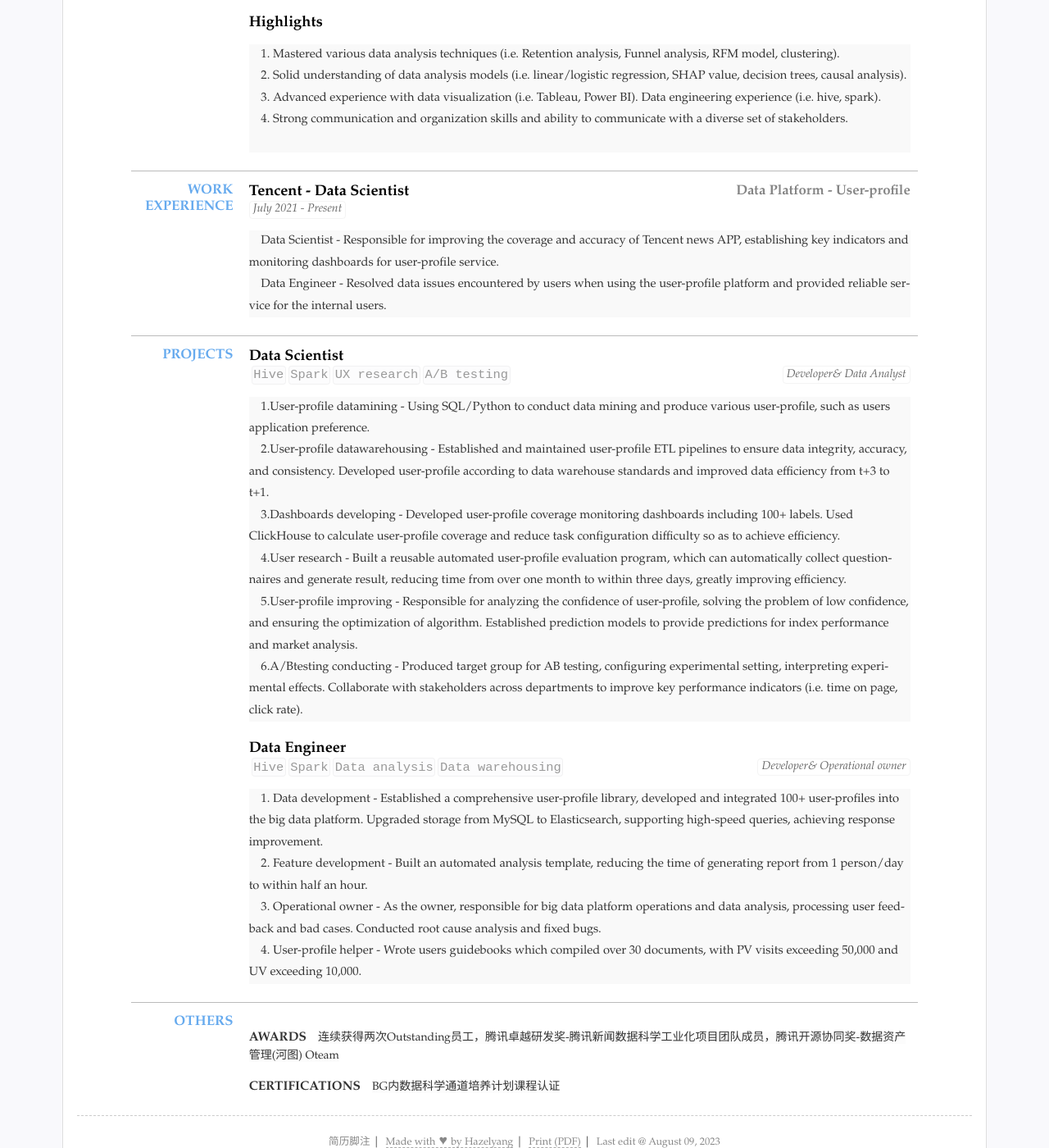
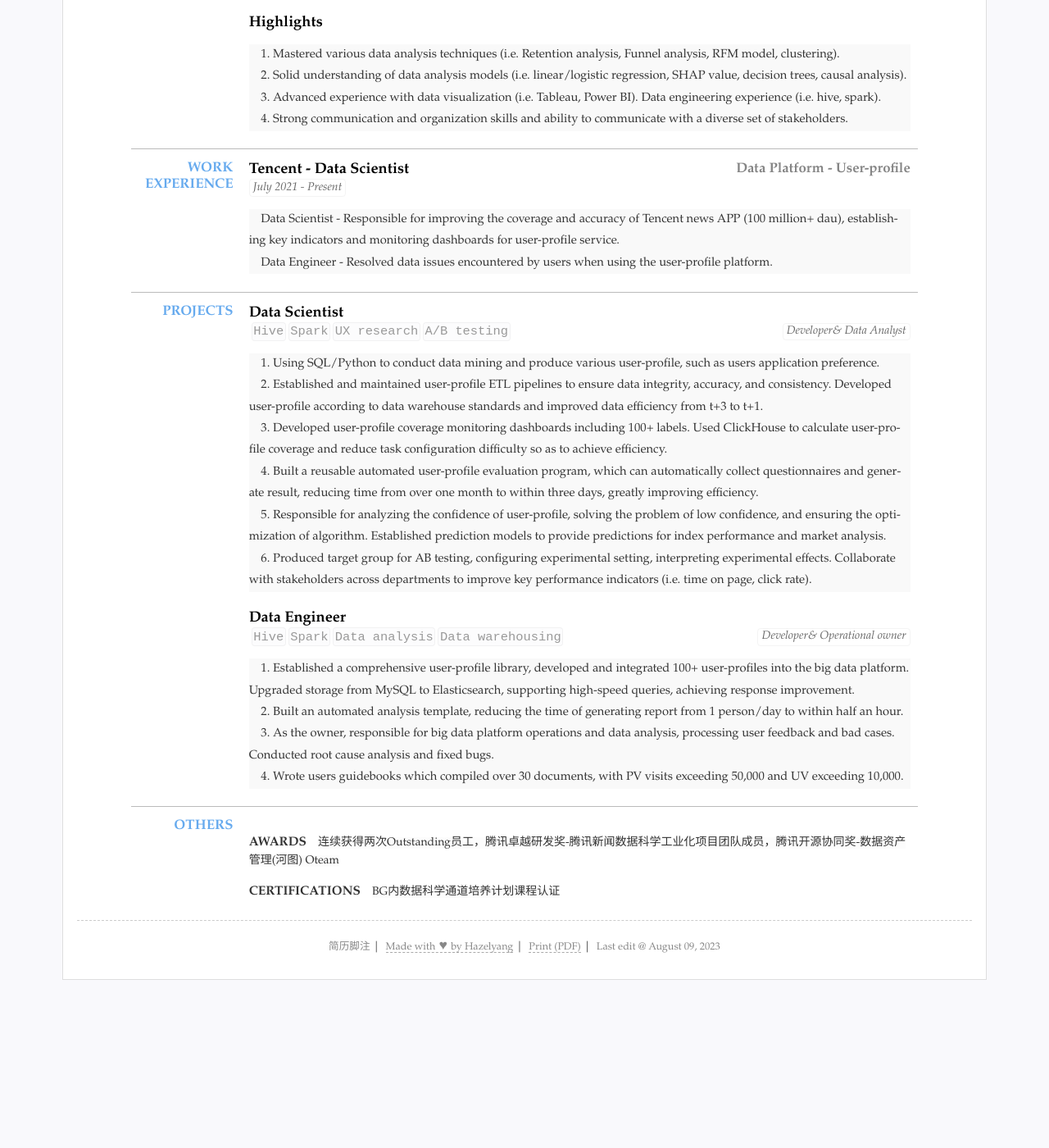
Before and after one commit to hazelyang518/eng_cv, a Jekyll site: the page built from index.html, in a window 1280 px wide and 1400 px high, scrolled down 509 px. Shown: the whole window at 82% size. Built offline with Jekyll 4.4.1, drawn with Linux system fonts in a browser that asks for light colours; after the commit the page ends 1721 px from its top, so only the background shows below that.

Commit message:
Update resume.yml

```diff
--- a/_data/resume.yml
+++ b/_data/resume.yml
@@ -72,7 +72,7 @@ main: #简历主要内容，
     detail: &nbsp 1. Mastered various data analysis techniques (i.e. Retention analysis, Funnel analysis, RFM model, clustering). <br>  &nbsp &nbsp
              2. Solid understanding of data analysis models (i.e. linear/logistic regression, SHAP value, decision trees, causal analysis). <br>  &nbsp &nbsp
              3. Advanced experience with data visualization (i.e. Tableau, Power BI). Data engineering experience (i.e. hive, spark).   <br>  &nbsp &nbsp
-             4. Strong communication and organization skills and ability to communicate with a diverse set of stakeholders. <br>  &nbsp &nbsp
+             4. Strong communication and organization skills and ability to communicate with a diverse set of stakeholders.
 
              # 1. Proven experience as a Data Analyst, improving products and extracting insights from user-profile. <br>  &nbsp &nbsp
 
@@ -90,8 +90,8 @@ main: #简历主要内容，
     # - 画像提升
     # - 实验配置
     # summary: 职务或者工作总结(自动折叠)
-    detail: Data Scientist - Responsible for improving the coverage and accuracy of Tencent news APP, establishing key indicators and monitoring dashboards for user-profile service. <br>  &nbsp &nbsp
-            Data Engineer -  Resolved data issues encountered by users when using the user-profile platform and provided reliable service for the internal users.
+    detail: Data Scientist - Responsible for improving the coverage and accuracy of Tencent news APP (100 million+ dau), establishing key indicators and monitoring dashboards for user-profile service. <br>  &nbsp &nbsp
+            Data Engineer -  Resolved data issues encountered by users when using the user-profile platform.
     open: open
     #可以设置open默认展开
 
@@ -142,12 +142,12 @@ main: #简历主要内容，
     #         5.画像提升：负责新闻业务兴趣画像置信度指标测算，对置信度低的画像进行原因挖掘，推动画像算法策略调优；结合已有数据积累建立预估模型，为游戏数据表现以及市场分析提供结果预测  <br>  &nbsp &nbsp
     #         6.实验配置：产出微信腾讯新闻插件实验人群，配置实验人群包，跟进回收并分析人群实验效果；沉默用户拉起实验中底层页人均消费时长显著正向，策略已推全
 
-    detail: 1.User-profile datamining -  Using SQL/Python to conduct data mining and produce various user-profile, such as users application preference. <br>  &nbsp &nbsp
-            2.User-profile datawarehousing - Established and maintained user-profile ETL pipelines to ensure data integrity, accuracy, and consistency. Developed user-profile according to data warehouse standards and improved data efficiency from t+3 to t+1.<br>  &nbsp &nbsp
-            3.Dashboards developing - Developed user-profile coverage monitoring dashboards including 100+ labels. Used ClickHouse to calculate user-profile coverage and reduce task configuration difficulty so as to achieve efficiency.<br>  &nbsp &nbsp
-            4.User research - Built a reusable automated user-profile evaluation program, which can automatically collect questionnaires and generate result, reducing time from over one month to within three days, greatly improving efficiency.<br>  &nbsp &nbsp
-            5.User-profile improving - Responsible for analyzing the confidence of user-profile, solving the problem of low confidence, and ensuring the optimization of algorithm. Established prediction models to provide predictions for index performance and market analysis.<br>  &nbsp &nbsp
-            6.A/Btesting conducting - Produced target group for AB testing, configuring experimental setting, interpreting experimental effects. Collaborate with stakeholders across departments to improve key performance indicators (i.e. time on page, click rate).
+    detail: 1. Using SQL/Python to conduct data mining and produce various user-profile, such as users application preference. <br>  &nbsp &nbsp
+            2. Established and maintained user-profile ETL pipelines to ensure data integrity, accuracy, and consistency. Developed user-profile according to data warehouse standards and improved data efficiency from t+3 to t+1.<br>  &nbsp &nbsp
+            3. Developed user-profile coverage monitoring dashboards including 100+ labels. Used ClickHouse to calculate user-profile coverage and reduce task configuration difficulty so as to achieve efficiency.<br>  &nbsp &nbsp
+            4. Built a reusable automated user-profile evaluation program, which can automatically collect questionnaires and generate result, reducing time from over one month to within three days, greatly improving efficiency.<br>  &nbsp &nbsp
+            5. Responsible for analyzing the confidence of user-profile, solving the problem of low confidence, and ensuring the optimization of algorithm. Established prediction models to provide predictions for index performance and market analysis.<br>  &nbsp &nbsp
+            6. Produced target group for AB testing, configuring experimental setting, interpreting experimental effects. Collaborate with stakeholders across departments to improve key performance indicators (i.e. time on page, click rate).
     sub:
 
   - title: Data Engineer
@@ -161,10 +161,10 @@ main: #简历主要内容，
     #         2.功能开发：针对分析报告生成时间过长的痛点，构建自动化分析模板，帮助看清页面广告投放效果，提高分析效率，报告生成时间从1人/日降低到半小时内完成，有效解决业务痛点，获得用户好评 <br>  &nbsp &nbsp
     #         3.用户运营：作为owner整体负责画像的运营和数据分析工作，包含业务接入推广、用户反馈处理、badcase分析，对业务画像应用过程中的问题进行根因分析与修复，用户服务满意度在技术公线内前5% <br>  &nbsp &nbsp
     #         4.知识沉淀：沉淀平台使用指引、画像挖掘说明、ID能力介绍等，累计梳理文档30+篇，访问PV5w+次，UV1w+ <br>
-    detail: 1. Data development -  Established a comprehensive user-profile library, developed and integrated 100+ user-profiles into the big data platform. Upgraded storage from MySQL to Elasticsearch, supporting high-speed queries, achieving response improvement.<br>  &nbsp &nbsp
-            2. Feature development - Built an automated analysis template, reducing the time of generating report from 1 person/day to within half an hour. <br>  &nbsp &nbsp
-            3. Operational owner - As the owner, responsible for big data platform operations and data analysis, processing user feedback and bad cases. Conducted root cause analysis and fixed bugs.<br>  &nbsp &nbsp
-            4. User-profile helper  - Wrote users guidebooks which compiled over 30 documents, with PV visits exceeding 50,000 and UV exceeding 10,000.
+    detail: 1. Established a comprehensive user-profile library, developed and integrated 100+ user-profiles into the big data platform. Upgraded storage from MySQL to Elasticsearch, supporting high-speed queries, achieving response improvement.<br>  &nbsp &nbsp
+            2. Built an automated analysis template, reducing the time of generating report from 1 person/day to within half an hour. <br>  &nbsp &nbsp
+            3. As the owner, responsible for big data platform operations and data analysis, processing user feedback and bad cases. Conducted root cause analysis and fixed bugs.<br>  &nbsp &nbsp
+            4. Wrote users guidebooks which compiled over 30 documents, with PV visits exceeding 50,000 and UV exceeding 10,000.
     sub:
   # - title: Project Name
   #   summary: Projects' introduction or summary
```
